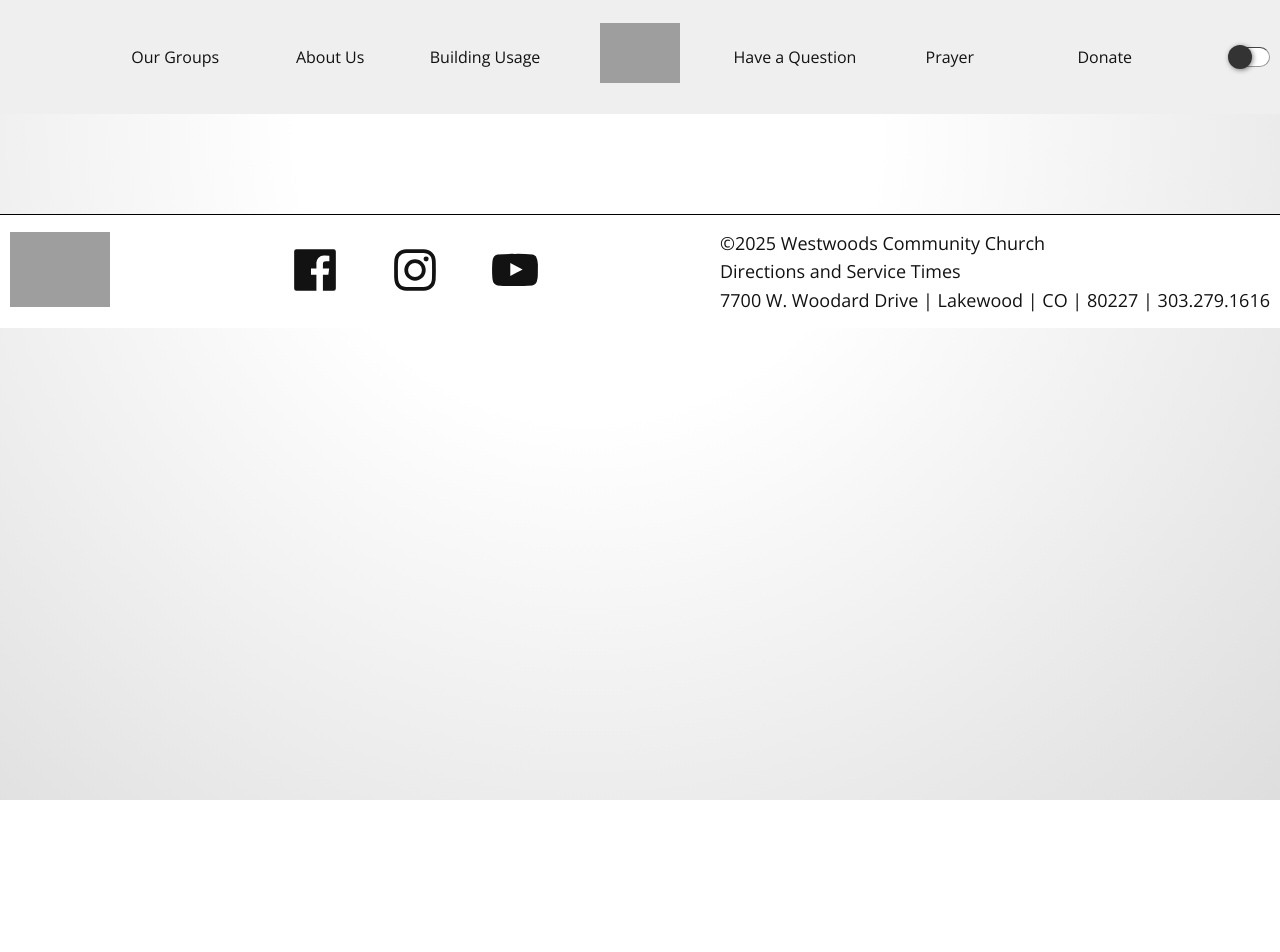
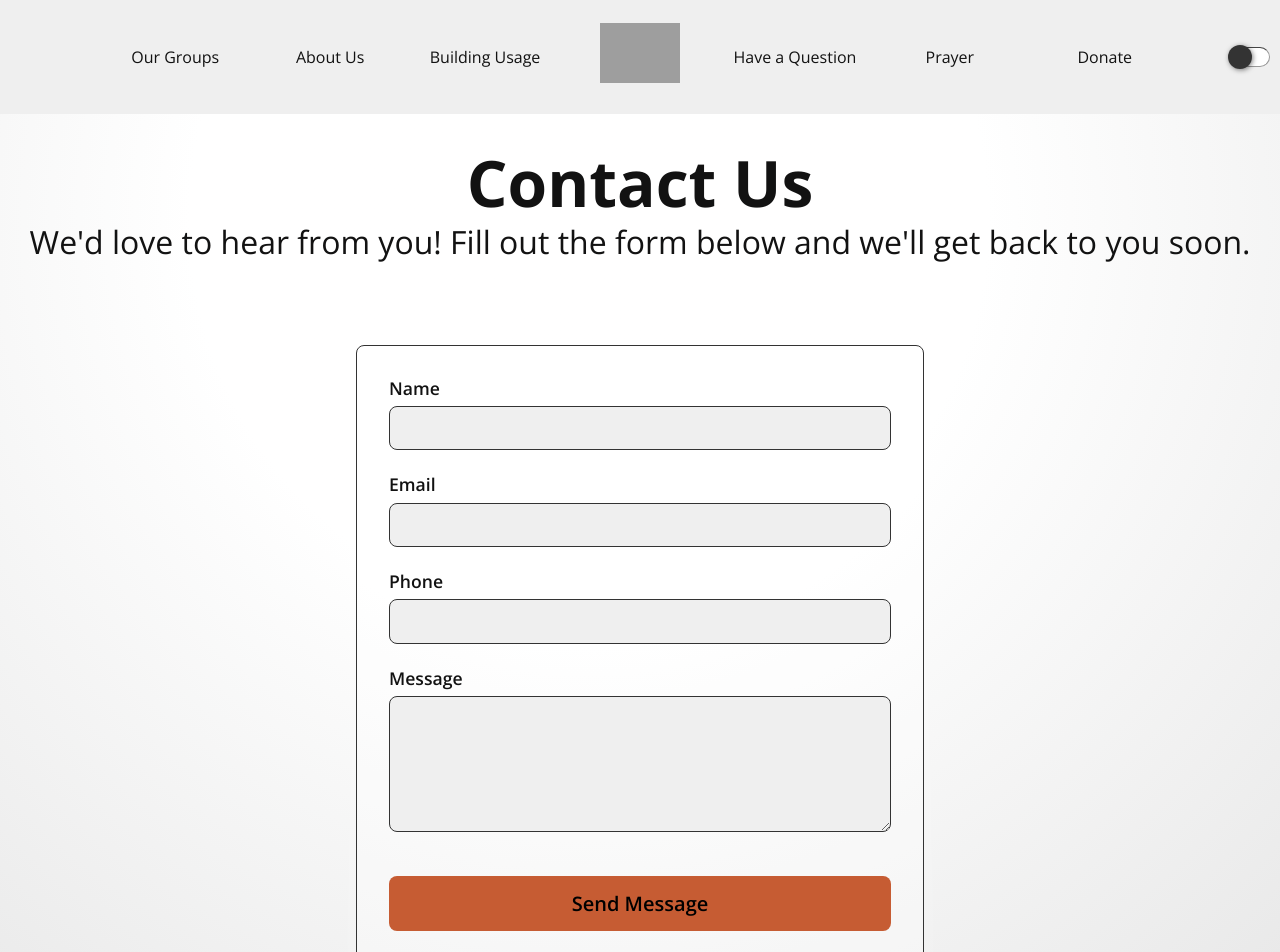
Before and after one commit to mykeld74/wwcc-2025, a SvelteKit app: page /contact-us in a window 1280 px wide. Shown: the top 952 px of the page. Before the commit the page ends 800 px from the top, so only its background shows below. Built offline with nearby package versions, Linux system fonts and the light colour scheme; grey boxes are pictures that could not be loaded; a web font is replaced by a local one.

Commit message:
add contact form

```diff
--- a/src/routes/contact-us/+page.svelte
+++ b/src/routes/contact-us/+page.svelte
@@ -0,0 +1,309 @@
+<script lang="ts">
+	import IMask from 'imask';
+	import { fade } from 'svelte/transition';
+	const maskConfig = { mask: '(000) 000-0000' };
+
+	let formData = $state({
+		name: '',
+		email: '',
+		phone: '',
+		message: ''
+	});
+
+	let status = $state({
+		sending: false,
+		success: false,
+		error: null as string | null
+	});
+
+	let formIsValid = $state(false);
+	let errors = $state({
+		name: '',
+		email: '',
+		phone: '',
+		message: ''
+	});
+
+	async function handleSubmit(e: SubmitEvent) {
+		const emailTest = /^[a-zA-Z0-9._-]+@[a-zA-Z0-9.-]+\.[a-zA-Z]{1,6}$/;
+
+		if (formData.name.length < 2) {
+			formIsValid = false;
+			errors.name = 'Please enter your name.';
+		} else {
+			errors.name = '';
+		}
+
+		if (emailTest.test(formData.email) === false) {
+			formIsValid = false;
+			errors.email = 'Please enter a valid email address.';
+		} else {
+			errors.email = '';
+		}
+
+		if (formData.message.length < 3) {
+			formIsValid = false;
+			errors.message = 'Please tell us how we can help you.';
+		} else {
+			errors.message = '';
+		}
+
+		if (formData.phone.length < 10) {
+			formIsValid = false;
+			errors.phone = 'Please enter a valid phone number.';
+		} else {
+			errors.phone = '';
+		}
+
+		e.preventDefault();
+
+		if (!formIsValid) {
+			return;
+		}
+
+		status.sending = true;
+		status.error = null;
+
+		try {
+			const response = await fetch('/contact-us', {
+				method: 'POST',
+				body: JSON.stringify(formData),
+				headers: {
+					'Content-Type': 'application/json'
+				}
+			});
+
+			const result = await response.json();
+
+			if (result.success) {
+				status.success = true;
+				formData = { name: '', email: '', phone: '', message: '' };
+			} else {
+				status.error = result.error || 'Failed to send message';
+			}
+		} catch (error) {
+			status.error = 'Failed to send message';
+		} finally {
+			status.sending = false;
+		}
+	}
+
+	function handleInput(field: keyof typeof formData) {
+		errors[field] = '';
+		formIsValid = true;
+	}
+</script>
+
+<svelte:head>
+	<meta
+		name="description"
+		content="Contact our mobile phlebotomy team for questions or to learn more about our services. We're here to help with your blood drawing needs."
+	/>
+</svelte:head>
+
+<div class="titleContainer">
+	<h1 class="pageTitle">Contact Us</h1>
+	<p class="heroSubtitle">
+		We'd love to hear from you! Fill out the form below and we'll get back to you soon.
+	</p>
+</div>
+
+<div class="contactContainer">
+	{#if status.success}
+		<div class="successMessage">
+			<h2>Thank you!</h2>
+			<p>Your message has been sent. We'll be in touch soon.</p>
+		</div>
+	{:else}
+		<form class="contactForm" onsubmit={handleSubmit}>
+			<div class="formGroup">
+				<label for="name">Name</label>
+				<input
+					type="text"
+					id="name"
+					bind:value={formData.name}
+					oninput={() => handleInput('name')}
+					required
+				/>
+				{#if errors.name}
+					<div class="errorMessage" transition:fade>{errors.name}</div>
+				{/if}
+			</div>
+
+			<div class="formGroup">
+				<label for="email">Email</label>
+				<input
+					type="email"
+					id="email"
+					bind:value={formData.email}
+					oninput={() => handleInput('email')}
+					required
+				/>
+				{#if errors.email}
+					<div class="errorMessage" transition:fade>{errors.email}</div>
+				{/if}
+			</div>
+
+			<div class="formGroup">
+				<label for="phone">Phone</label>
+				<input
+					use:IMask={maskConfig}
+					type="tel"
+					id="phone"
+					bind:value={formData.phone}
+					oninput={() => handleInput('phone')}
+					required
+				/>
+				{#if errors.phone}
+					<div class="errorMessage" transition:fade>{errors.phone}</div>
+				{/if}
+			</div>
+
+			<div class="formGroup">
+				<label for="message">Message</label>
+				<textarea
+					id="message"
+					bind:value={formData.message}
+					oninput={() => handleInput('message')}
+					rows="6"
+					required
+				></textarea>
+				{#if errors.message}
+					<div class="errorMessage" transition:fade>{errors.message}</div>
+				{/if}
+			</div>
+
+			<button class="submitButton" type="submit" disabled={status.sending}>
+				{status.sending ? 'Sending...' : 'Send Message'}
+			</button>
+
+			{#if status.error}
+				<div class="errorMessage" transition:fade>{status.error}</div>
+			{/if}
+		</form>
+	{/if}
+</div>
+
+<style>
+	.titleContainer {
+		text-align: center;
+		margin-bottom: 3rem;
+		grid-area: hero / content;
+	}
+
+	.heroSubtitle {
+		font-size: clamp(1.25rem, 2.5vw, 2rem);
+		margin: 0 0 2rem;
+		color: var(--textColor);
+		text-wrap: balance;
+	}
+
+	.contactContainer {
+		width: calc(100% - 3rem);
+		max-width: 600px;
+		margin: 0 auto 11rem;
+		padding: 0 1rem;
+		grid-area: content / content;
+	}
+
+	.contactForm {
+		background: var(--cardBackground);
+		padding: 2rem;
+		border-radius: 0.5rem;
+		box-shadow: 0 4px 20px var(--overlayColor);
+		border: 1px solid var(--cardBorder);
+	}
+
+	.formGroup {
+		margin-bottom: 1.5rem;
+	}
+
+	.formGroup label {
+		display: block;
+		margin-bottom: 0.5rem;
+		font-weight: 600;
+		color: var(--textColor);
+		font-size: 1.1rem;
+	}
+
+	.formGroup input,
+	.formGroup textarea {
+		width: 100%;
+		padding: 0.75rem 1rem;
+		border: 1px solid var(--cardBorder);
+		border-radius: 0.5rem;
+		font-size: 1rem;
+		font-family: inherit;
+		background: var(--backgroundColor);
+		color: var(--textColor);
+		transition: border-color 0.3s ease;
+	}
+
+	.formGroup input:focus,
+	.formGroup textarea:focus {
+		outline: none;
+		border-color: var(--primaryColor);
+	}
+
+	.formGroup textarea {
+		resize: vertical;
+		min-height: 120px;
+	}
+
+	.submitButton {
+		width: 100%;
+		padding: 1rem 2rem;
+		border-radius: 0.5rem;
+		background: var(--titleColor);
+
+		border: none;
+		cursor: pointer;
+		font-size: 1.25rem;
+		font-weight: 600;
+		transition: all 0.3s ease-in-out;
+		margin-top: 1rem;
+	}
+
+	.submitButton:hover:not(:disabled) {
+		background: var(--accentColor);
+		transform: scale(1.02);
+	}
+
+	.submitButton:disabled {
+		background: var(--secondaryColor);
+		color: var(--textColor);
+		cursor: not-allowed;
+		transform: none;
+	}
+
+	.errorMessage {
+		color: #d32f2f;
+		background: rgba(211, 47, 47, 0.1);
+		padding: 0.75rem;
+		border-radius: 0.5rem;
+		margin-top: 0.5rem;
+		border: 1px solid #f44336;
+		font-size: 0.9rem;
+	}
+
+	.successMessage {
+		background: var(--cardBackground);
+		padding: 2rem;
+		border-radius: 0.5rem;
+		text-align: center;
+		border: 1px solid var(--primaryColor);
+		box-shadow: 0 4px 20px var(--overlayColor);
+	}
+
+	.successMessage h2 {
+		color: var(--titleColor);
+		margin-bottom: 1rem;
+		font-size: 1.5rem;
+	}
+
+	.successMessage p {
+		color: var(--textColor);
+		font-size: 1.1rem;
+		margin: 0;
+	}
+</style>
--- /dev/null
+++ b/src/routes/contact-us/+server.js
@@ -0,0 +1,42 @@
+import { json } from '@sveltejs/kit';
+import nodemailer from 'nodemailer';
+import { env } from '$env/dynamic/private';
+
+const transporter = nodemailer.createTransport({
+	host: env.MAIL_HOST,
+	port: Number(env.MAIL_PORT),
+	secure: false,
+	auth: {
+		user: env.GOOGLE_EMAIL,
+		pass: env.GOOGLE_EMAIL_PASSWORD
+	}
+});
+
+export const POST = async ({ request }) => {
+	const { name, email, phone, message } = await request.json();
+
+	try {
+		await transporter.sendMail({
+			from: {
+				name: 'Contact Form Submission',
+				address: env.GOOGLE_EMAIL
+			},
+			to: 'mike@bigbearded.dev',
+			subject: `New Contact Form Submission from ${name}`,
+			html: `
+			<body style="font-family: Arial, sans-serif; padding: 20px; background-color: #f4f4f4; font-size: 18px;">
+				<h2 style="color: #038bc7; font-size: 24px; font-weight: 600; text-decoration: underline;">New Contact Form Submission</h2>
+				<p><strong>Name:</strong> ${name}</p>
+				<p><strong>Email:</strong> <a href="mailto:${email}">${email}</a></p>
+				<p><strong>Phone:</strong> <a href="tel:${phone}">${phone}</a></p>
+				<p><strong>Message:</strong> ${message}</p>
+			</body>
+			`
+		});
+
+		return json({ success: true });
+	} catch (error) {
+		console.error('Email error:', error);
+		return json({ success: false, error: 'Failed to send email' }, { status: 500 });
+	}
+};
--- a/src/routes/women-of-westwoods/prayer-gatherings/+page.svelte
+++ b/src/routes/women-of-westwoods/prayer-gatherings/+page.svelte
@@ -19,3 +19,9 @@
 		or <a href="mailto:jcsmmw@gmail.com">jcsmmw@gmail.com</a>
 	</p>
 </div>
+
+<style>
+	.contentWrapper {
+		min-height: 35vh;
+	}
+</style>
```
